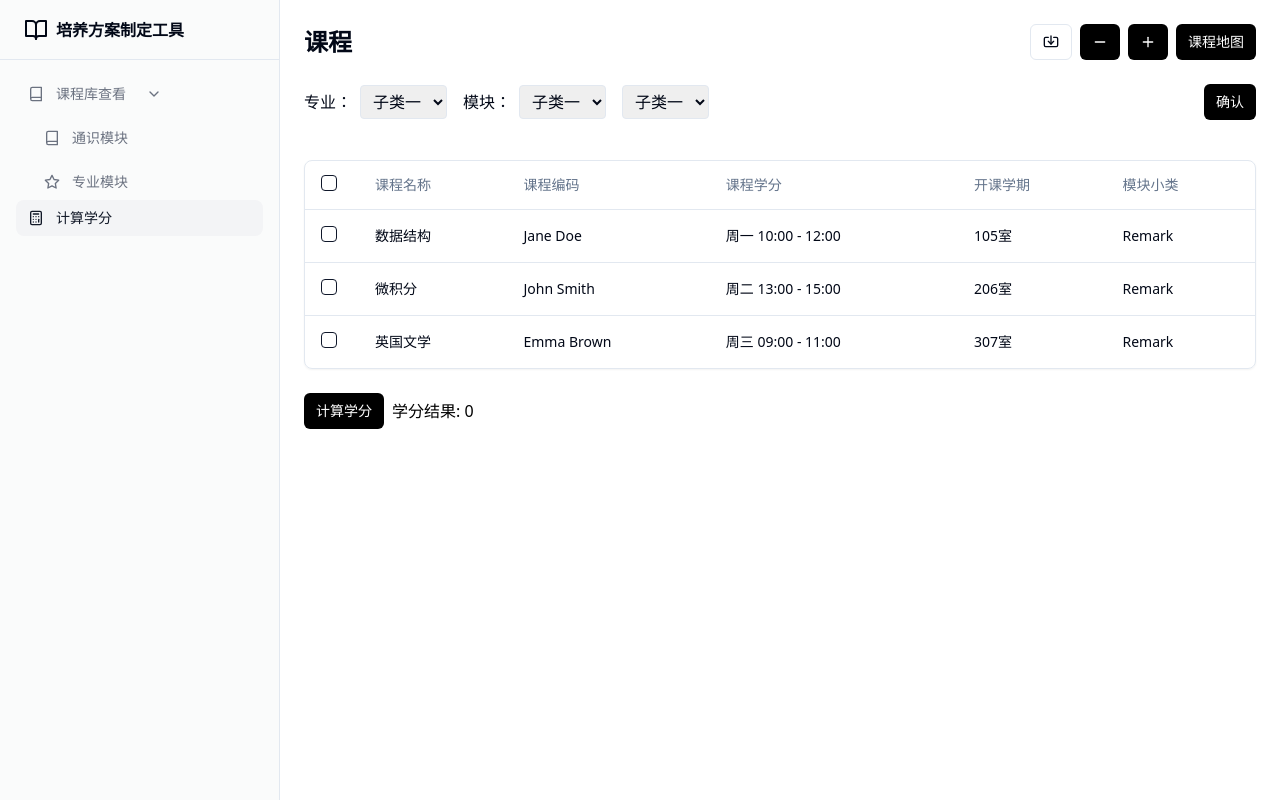
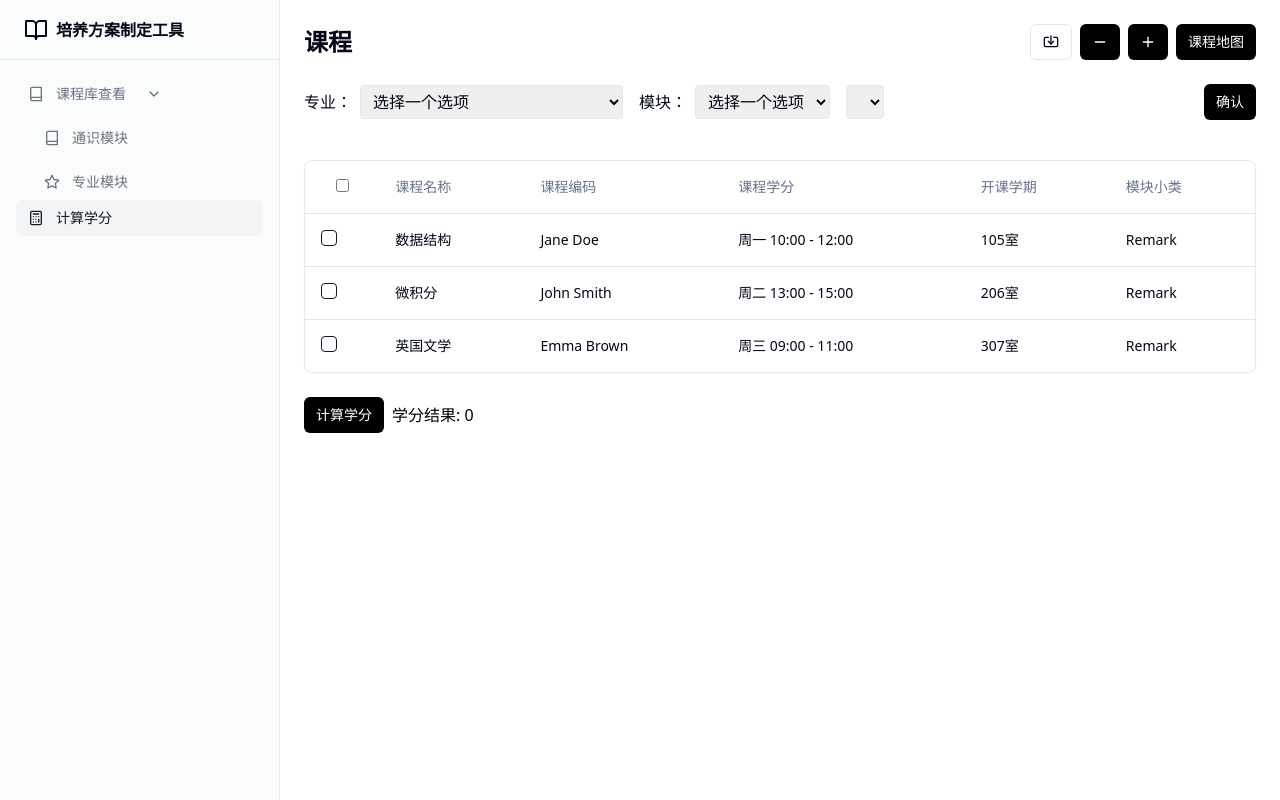
Before and after one commit to JerryLiu369/course-management, a Flask app: page /calculate in a window 1280 px wide. Run offline with Flask 3, Linux system fonts and the light colour scheme; the visitor is signed in with stand-in values (Sample User, id 1); lists and menus that the app fills with data are empty; style sheets or scripts are compiled from the project's sources; parts of the project's set-up code (start-up, migrations or seed data) failed here and were passed over; some libraries are stand-ins or nearby versions.

Commit message:
calculate.html

```diff
--- a/api/templates/calculate.html
+++ b/api/templates/calculate.html
@@ -121,22 +121,22 @@
                         课程地图
                     </button>
                 </div>
-                <div class="flex items-center mb-4"><label class="mr-2" for="majoe">专业：</label><select
+                <div class="flex items-center mb-4"><label class="mr-2">专业：</label><select
                         class="border rounded px-2 py-1 mr-4" id="major">
-                    <option>子类一</option>
-                    <option>子类二</option>
-                    <option>子类三</option>
-                </select><label class="mr-2" for="category">模块：</label><select class="border rounded px-2 py-1 mr-4"
-                                                                                 id="category1">
-                    <option>子类一</option>
-                    <option>子类二</option>
-                    <option>子类三</option>
+                    <option value="">选择一个选项</option>
+                    {% for major in majors %}
+                    <option value="{{major}}">{{major}}</option>
+                    {% endfor %}
+                </select><label class="mr-2" >模块：</label><select class="border rounded px-2 py-1 mr-4"
+                                                                   id="category1">
+                    <option value="">选择一个选项</option>
+                    {% for category in allmodules[1]['categories'] %}
+                    <option value="{{category.name}}">{{category.name}}</option>
+                    {% endfor %}
                 </select><select class="border rounded px-2 py-1 mr-4" id="category2">
-                    <option>子类一</option>
-                    <option>子类二</option>
-                    <option>子类三</option>
                 </select>
-                    <button class="inline-flex items-center justify-center whitespace-nowrap text-sm font-medium ring-offset-background transition-colors focus-visible:outline-none focus-visible:ring-2 focus-visible:ring-ring focus-visible:ring-offset-2 disabled:pointer-events-none disabled:opacity-50 hover:bg-primary/90 h-9 rounded-md px-3 ml-auto bg-black text-white">
+                    <button class="inline-flex items-center justify-center whitespace-nowrap text-sm font-medium ring-offset-background transition-colors focus-visible:outline-none focus-visible:ring-2 focus-visible:ring-ring focus-visible:ring-offset-2 disabled:pointer-events-none disabled:opacity-50 hover:bg-primary/90 h-9 rounded-md px-3 ml-auto bg-black text-white"
+                            id="confirm-button">
                         确认
                     </button>
                 </div>
@@ -145,14 +145,9 @@
                         <table class="w-full caption-bottom text-sm">
                             <thead class="[&amp;_tr]:border-b">
                             <tr class="border-b transition-colors hover:bg-muted/50 data-[state=selected]:bg-muted">
-                                <th class="h-12 px-4 text-left align-middle font-medium text-muted-foreground [&amp;:has([role=checkbox])]:pr-0">
-                                    <button type="button" role="checkbox" aria-checked="false" data-state="unchecked"
-                                            value="on"
-                                            class="peer h-4 w-4 shrink-0 rounded-sm border border-primary ring-offset-background focus-visible:outline-none focus-visible:ring-2 focus-visible:ring-ring focus-visible:ring-offset-2 disabled:cursor-not-allowed disabled:opacity-50 data-[state=checked]:bg-primary data-[state=checked]:text-primary-foreground"
-                                            id="select-all"></button>
-                                    <input type="checkbox" aria-hidden="true"
-                                           style="transform:translateX(-100%);position:absolute;pointer-events:none;opacity:0;margin:0"
-                                           tabindex="-1" value="on"/></th>
+                                <th class="p-4 align-middle">
+                                    <input class="form-check-input" type="checkbox" id="select">
+                                </th>
                                 <th class="h-12 px-4 text-left align-middle font-medium text-muted-foreground [&amp;:has([role=checkbox])]:pr-0">
                                     课程名称
                                 </th>
@@ -229,6 +224,62 @@
         </div>
     </div>
 </div>
+<script type="text/javascript">
+    var allmodules = {{ allmodules | tojson }} ;
+
+    document.getElementById('category1').addEventListener('change', function () {
+        var valueOne = this.value;
+        var modules = allmodules.find(cat => cat.name === "专业模块").categories.find(cat => cat.name === valueOne).modules;
+        var selectTwo = document.getElementById('category2');
+
+        // 清空当前的选项
+        selectTwo.innerHTML = '';
+
+        // 添加新的选项
+        var opt = document.createElement('option');
+        opt.value = '';
+        opt.innerHTML = '选择一个选项';
+        if(modules.length>0) selectTwo.appendChild(opt);
+        modules.forEach(function (module) {
+            var opt = document.createElement('option');
+            opt.value = module;
+            opt.innerHTML = module;
+            selectTwo.appendChild(opt);
+        });
+        if (this[0].value == '')
+            this.remove(0);
+    });
+
+    document.getElementById('category1').addEventListener('change', function () {
+        if (this[0].value == '')
+            this.remove(0);
+    });
+    document.getElementById('category2').addEventListener('change', function () {
+        if (this[0].value == '')
+            this.remove(0);
+    });
+
+    document.getElementById('confirm-button').addEventListener('click', function () {
+        var valueMajor = document.getElementById('major').value;
+        var valueOne = document.getElementById('category1').value;
+        var valueTwo = document.getElementById('category2').value;
+
+        fetch('/process-selection', {
+            method: 'POST',
+            headers: {
+                'Content-Type': 'application/json',
+            },
+            body: JSON.stringify({
+                major: valueMajor,
+                category: valueOne,
+                module: valueTwo,
+            })
+        }).then(data => {
+            window.location.reload();  // 然后重载页面
+            console.log("专业:", valueMajor, "||模块:", valueOne, valueTwo);
+        });
+    });
+</script>
 <script id="__NEXT_DATA__" type="application/json" crossorigin="">{
     "props": {
         "pageProps": {}
--- a/api/templates/major.html
+++ b/api/templates/major.html
@@ -216,8 +216,7 @@
     });
 
     document.getElementById('confirm-button').addEventListener('click', function () {
-        var valueMajor = "";
-        //var valueMajor = document.getElementById('major').value;
+        var valueMajor = document.getElementById('major').value;
         var valueOne = document.getElementById('category1').value;
         var valueTwo = document.getElementById('category2').value;
 
```
